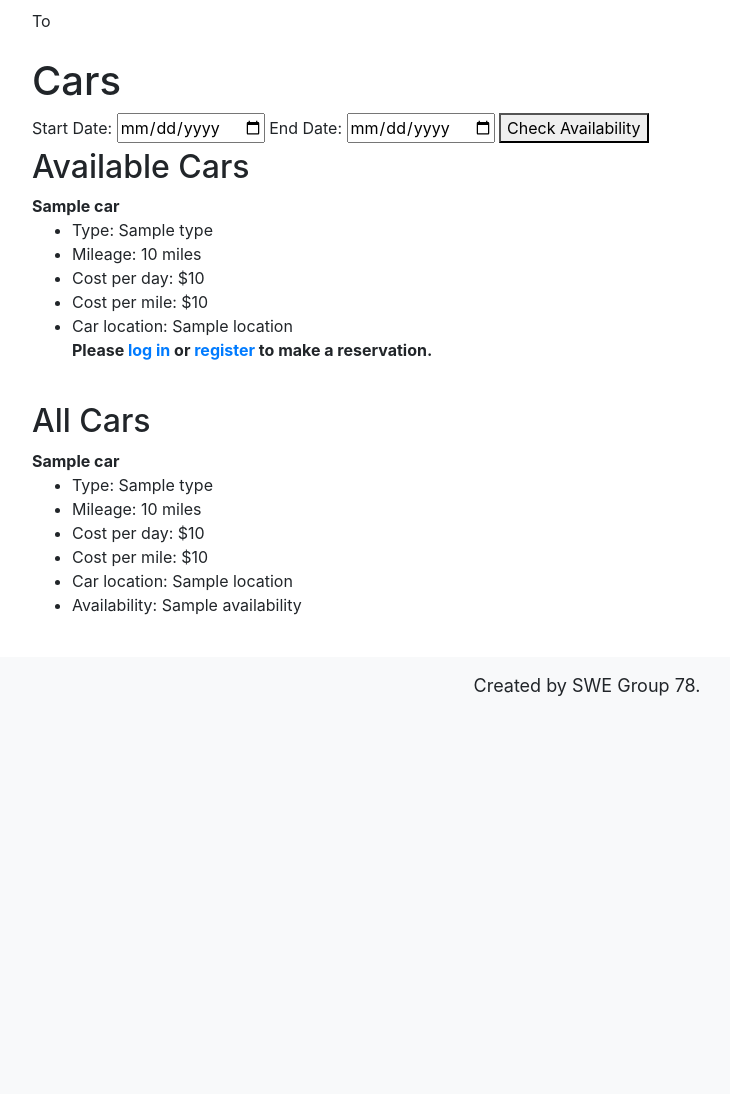
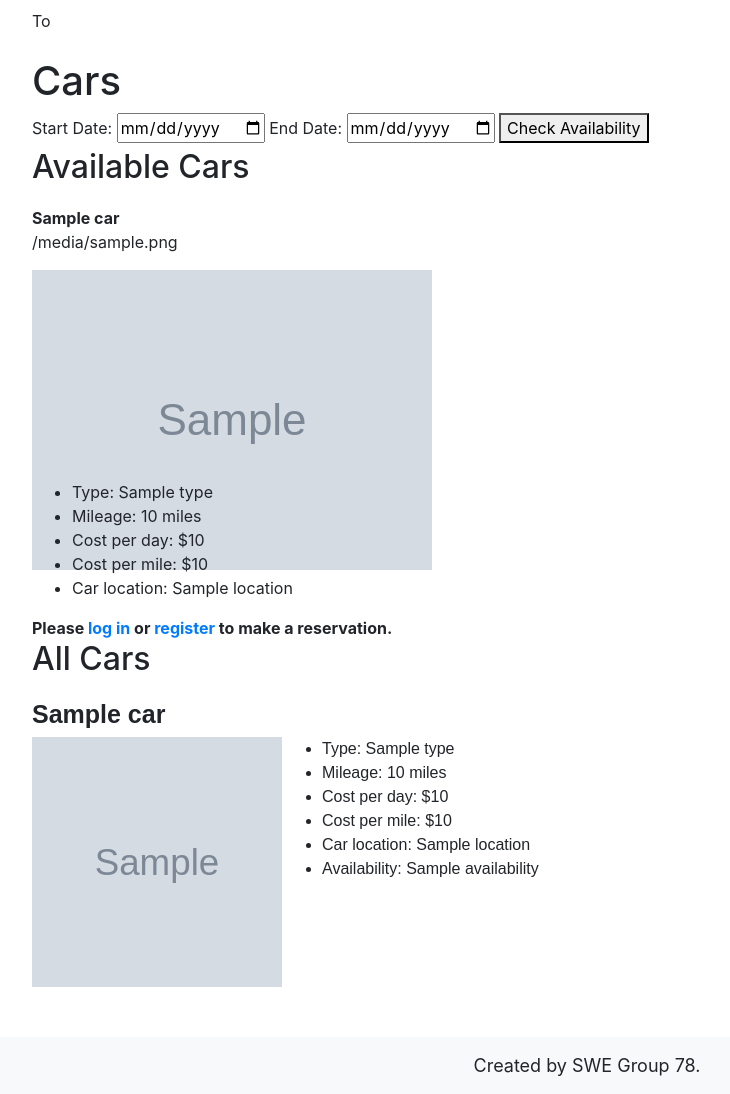
Before and after one commit to CEN3031-Project/Car-Tracking-System, a Django app: template frontend/templates/frontend/car_list.html in a window 1280 px wide. Shown: the part 199-1293 px from the top of the page, without its empty margins (53-783 px from the left). Before the commit the page ends 895 px from the top, so only its background shows below. Run offline with Django 3.2, Linux system fonts and the light colour scheme; the template is opened without the code that fills it: most values are stand-ins (such as "Sample title", 1, 10 or a date in 2020); grey boxes marked "Sample" are stand-in pictures.

Commit message:
made car models store images, added style to car_list.html

```diff
--- a/CarRentalSystem/settings.py
+++ b/CarRentalSystem/settings.py
@@ -14,6 +14,8 @@ from pathlib import Path
 
 # Build paths inside the project like this: BASE_DIR / 'subdir'.
 BASE_DIR = Path(__file__).resolve().parent.parent
+MEDIA_ROOT = BASE_DIR/"frontend/media"
+MEDIA_URL = "media/"
 
 # Quick-start development settings - unsuitable for production
 # See https://docs.djangoproject.com/en/5.0/howto/deployment/checklist/
--- a/CarRentalSystem/urls.py
+++ b/CarRentalSystem/urls.py
@@ -17,6 +17,8 @@ Including another URLconf
 from django.contrib import admin
 from django.urls import path
 from frontend import views
+from django.conf.urls.static import static
+from django.conf import settings
 
 urlpatterns = [
     path('admin/', admin.site.urls),
@@ -27,3 +29,5 @@ urlpatterns = [
     path('cars/', views.car_list, name='car-list'),
     path('reservation/<int:id>/', views.make_reservation, name='reservation'),
 ]
+
+urlpatterns += static(settings.MEDIA_URL, document_root=settings.MEDIA_ROOT)
--- a/frontend/models.py
+++ b/frontend/models.py
@@ -18,17 +18,17 @@ class Car(models.Model):
     cost_per_mile = models.FloatField()
     location = models.CharField(max_length=100)
     availability = models.BooleanField(default=True)
+    image = models.ImageField(upload_to="car_image", blank=True, null=True, default="car_image/default_car_icon.png")
 
     def __str__(self):
         return self.model
 
 
 class Reservation(models.Model):
-    car = models.ForeignKey(Car, on_delete=models.CASCADE)
+    car = models.ForeignKey(Car, on_delete=models.CASCADE, blank=True, null=True)
     client = models.ForeignKey(ClientAccount, on_delete=models.CASCADE)
     rental_date = models.DateField()
     return_date = models.DateField()
-    # car = models.ManyToManyField(Car)
 
     def __str__(self):
         return str(self.client) + ' ' + str(self.car)
--- /dev/null
+++ b/frontend/static/css/car_list.css
@@ -0,0 +1,29 @@
+.section-title {
+    margin-bottom: 20px;
+}
+
+h3 {
+    font-weight: bold;
+    font-size: 25px;
+}
+
+.car-container {
+    margin-bottom: 50px;
+    font-family: Arial, Helvetica, sans-serif;
+}
+
+.car-desc-container {
+    display: flex;
+    flex-direction: row;
+}
+
+.car-image-container {
+    width: 250px;
+    height: 250px;
+}
+
+.car-image {
+    object-fit: cover;
+    width: 250px;
+    height: 250px;
+}
--- a/frontend/templates/frontend/car_list.html
+++ b/frontend/templates/frontend/car_list.html
@@ -1,6 +1,10 @@
 {% extends './base.html' %}
 
 {% block title %}Car List{% endblock %}
+
+{% block style %}
+<link rel="stylesheet" href="../../static/css/car_list.css">
+{% endblock %}
 
 {% block content %}
 <div class="search-section">
@@ -33,24 +37,29 @@
         <button type="submit">Check Availability</button>
     </form>
 
-
+    <div id="available-cars-section">
         {% if available_cars %}
-        <h2>Available Cars</h2>
+            <h2 class="section-title">Available Cars</h2>
             {% for car in available_cars %}
                 <strong>{{ car }}</strong>
+                <div class="car-image-container">
+                    <p>{{car.image}}</p>
+                    <img src={{car.image}} alt="Car Image">
+
+                </div>
                 <ul>
                     <li>Type: {{ car.type }}</li>
                     <li>Mileage: {{ car.mileage }} miles</li>
                     <li>Cost per day: ${{ car.cost_per_day }}</li>
                     <li>Cost per mile: ${{ car.cost_per_mile }}</li>
                     <li>Car location: {{ car.location }}</li>
+                </ul>
 
                 {% if user.is_authenticated %}
                     <form action="{% url 'reservation' car.id %}" method="post">
                         {% csrf_token %}
                         <input type="submit" value="Rent Me">
                     </form>
-
                 {% else %}
                     <strong>Please <a href="{% url 'login' %}">log in</a> or <a href="{% url 'register' %}">register</a> to make a reservation.</strong>
                 {% endif %}
@@ -58,16 +67,26 @@
                 </ul>
                 <br/>
             {% endfor %}
-
         {% else %}
             <h2>Available Cars</h2>
-    <h2>There is no car that is available within the given time range</h2>
+            <h3>(There is no car available within the given time range)</h3>
             <br>
         {% endif %}
+    </div>
 
-    <h2>All Cars</h2>
+
+    <div id="all-cars-section">
+        <h2 class="section-title">All Cars</h2>
         {% for car in car_list %}
-        <strong>{{ car }}</strong>
+            <div class="car-container">
+                <div>
+                    <h3>{{ car }}</h3>
+                </div>
+                <div class="car-desc-container">
+                    <div class="car-image-container">
+                        <img src="/media/{{car.image}}" alt="Car Image" class="car-image">
+                    </div>
+                    <div class="car-desc-text-container">
                         <ul>
                             <li>Type: {{ car.type }}</li>
                             <li>Mileage: {{ car.mileage }} miles</li>
@@ -76,7 +95,10 @@
                             <li>Car location: {{ car.location }}</li>
                             <li>Availability: {{ car.availability }}</li>
                         </ul>
-        <br/>
+                    </div>
+                </div>
+            </div>
         {% endfor %}
+    </div>
 
 {% endblock %}
```
Also changed, not shown: frontend/media/car_image/default_car_icon.png (added). Lines whose indentation alone changed are shown as unchanged.
